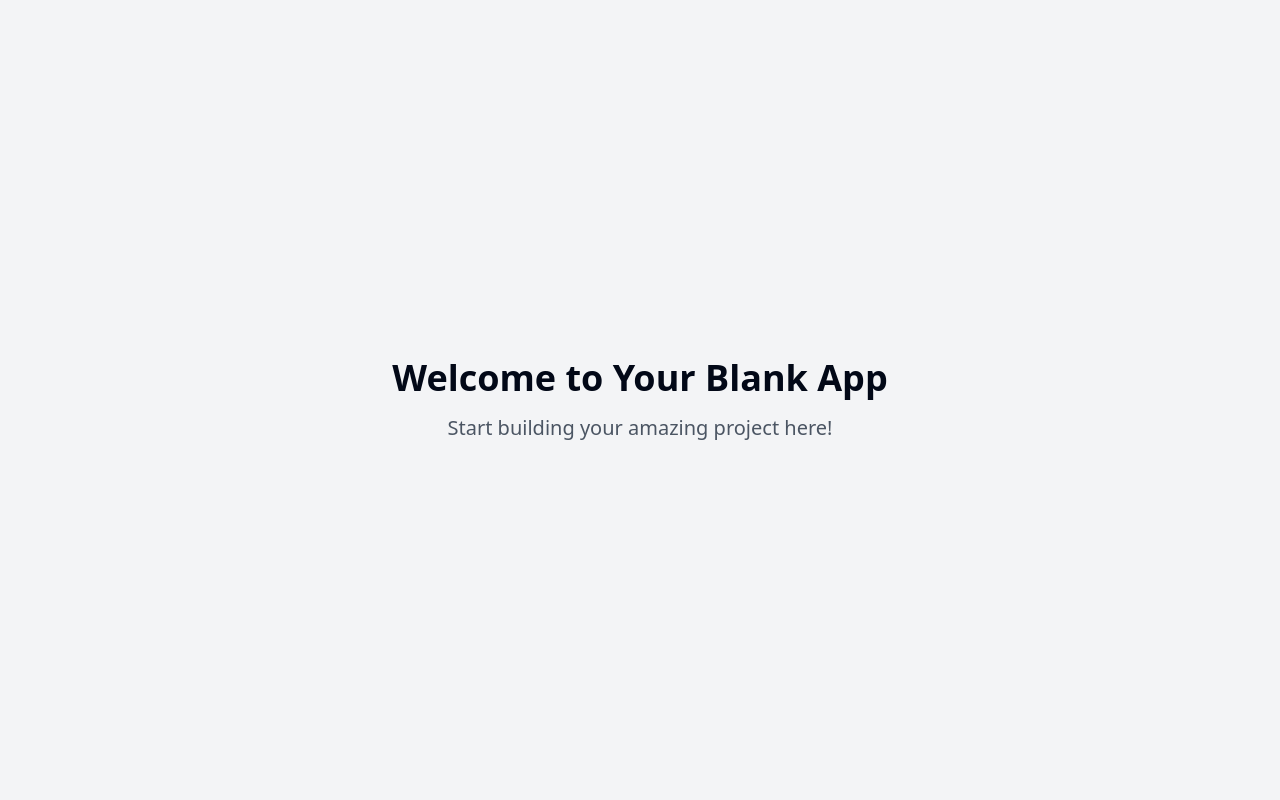
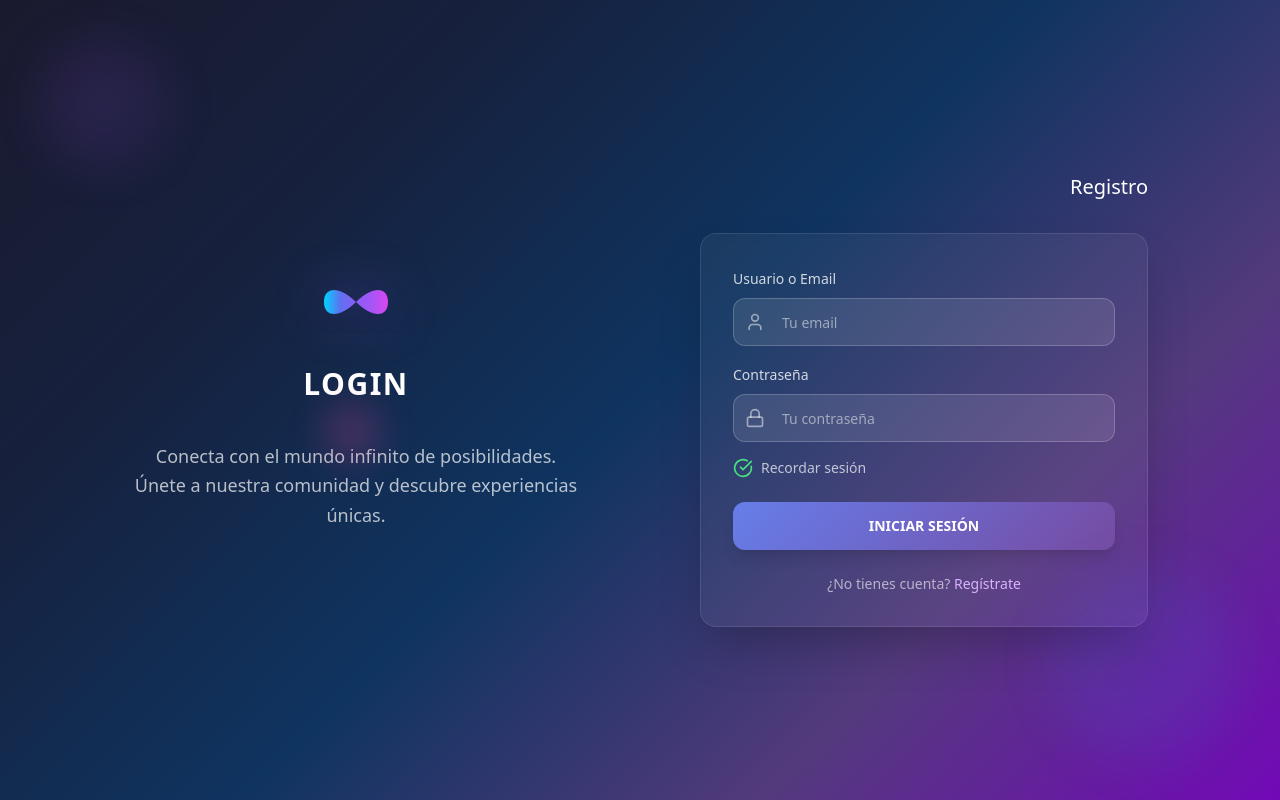
Before and after one commit to DavidFuquene015/comunidad-espejo-social, a React (Vite) app: page / in a window 1280 px wide. Built offline with nearby package versions, Linux system fonts and the light colour scheme.

Commit message:
feat: Implement login page
Implement the login page with the provided design, color scheme, and functionality. The login page should be in Spanish and redirect to a home page upon successful login.

```diff
--- /dev/null
+++ b/src/components/InfinityLogo.tsx
@@ -0,0 +1,40 @@
+
+import React from 'react';
+
+const InfinityLogo = () => {
+  return (
+    <div className="flex flex-col items-center space-y-8">
+      <div className="relative">
+        <div className="w-32 h-16 animate-float animate-glow">
+          <svg
+            viewBox="0 0 200 100"
+            className="w-full h-full"
+            xmlns="http://www.w3.org/2000/svg"
+          >
+            <defs>
+              <linearGradient id="infinityGradient" x1="0%" y1="0%" x2="100%" y2="0%">
+                <stop offset="0%" stopColor="#00d4ff" />
+                <stop offset="25%" stopColor="#5b73f0" />
+                <stop offset="50%" stopColor="#8b5cf6" />
+                <stop offset="75%" stopColor="#a855f7" />
+                <stop offset="100%" stopColor="#d946ef" />
+              </linearGradient>
+            </defs>
+            <path
+              d="M50 50 C 50 25, 75 25, 100 50 C 125 75, 150 75, 150 50 C 150 25, 125 25, 100 50 C 75 75, 50 75, 50 50 Z"
+              fill="url(#infinityGradient)"
+              className="drop-shadow-2xl"
+            />
+          </svg>
+        </div>
+      </div>
+      <div className="text-center">
+        <h1 className="text-3xl font-bold text-white mb-2 tracking-wider">
+          LOGIN
+        </h1>
+      </div>
+    </div>
+  );
+};
+
+export default InfinityLogo;
--- /dev/null
+++ b/src/components/LoginForm.tsx
@@ -0,0 +1,115 @@
+
+import React, { useState } from 'react';
+import { Button } from '@/components/ui/button';
+import { Input } from '@/components/ui/input';
+import { Label } from '@/components/ui/label';
+import { User, Lock, CheckCircle } from 'lucide-react';
+import { useToast } from '@/hooks/use-toast';
+
+const LoginForm = () => {
+  const [email, setEmail] = useState('');
+  const [password, setPassword] = useState('');
+  const [isLoading, setIsLoading] = useState(false);
+  const { toast } = useToast();
+
+  const handleLogin = async (e: React.FormEvent) => {
+    e.preventDefault();
+    setIsLoading(true);
+
+    // Simulación de login (aquí conectarás con tu backend más tarde)
+    setTimeout(() => {
+      setIsLoading(false);
+      toast({
+        title: "¡Bienvenido!",
+        description: "Inicio de sesión exitoso. Redirigiendo...",
+      });
+
+      // Aquí redirigirás a la página de inicio
+      console.log('Login exitoso para:', email);
+    }, 1500);
+  };
+
+  return (
+    <div className="w-full max-w-md space-y-8 backdrop-blur-sm bg-white/5 p-8 rounded-2xl border border-white/10 shadow-2xl">
+      <form onSubmit={handleLogin} className="space-y-6">
+        <div className="space-y-4">
+          <div className="space-y-2">
+            <Label htmlFor="email" className="text-white/80 text-sm font-medium">
+              Usuario o Email
+            </Label>
+            <div className="relative">
+              <User className="absolute left-3 top-1/2 transform -translate-y-1/2 text-white/50 h-5 w-5" />
+              <Input
+                id="email"
+                type="email"
+                placeholder="Tu email"
+                value={email}
+                onChange={(e) => setEmail(e.target.value)}
+                required
+                className="pl-12 bg-white/10 border-white/20 text-white placeholder:text-white/50 focus:border-purple-400 focus:ring-purple-400/50 h-12 rounded-xl"
+              />
+            </div>
+          </div>
+
+          <div className="space-y-2">
+            <Label htmlFor="password" className="text-white/80 text-sm font-medium">
+              Contraseña
+            </Label>
+            <div className="relative">
+              <Lock className="absolute left-3 top-1/2 transform -translate-y-1/2 text-white/50 h-5 w-5" />
+              <Input
+                id="password"
+                type="password"
+                placeholder="Tu contraseña"
+                value={password}
+                onChange={(e) => setPassword(e.target.value)}
+                required
+                className="pl-12 bg-white/10 border-white/20 text-white placeholder:text-white/50 focus:border-purple-400 focus:ring-purple-400/50 h-12 rounded-xl"
+              />
+            </div>
+          </div>
+
+          <div className="flex items-center space-x-2">
+            <CheckCircle className="h-5 w-5 text-green-400" />
+            <span className="text-white/70 text-sm">Recordar sesión</span>
+          </div>
+        </div>
+
+        <Button
+          type="submit"
+          disabled={isLoading}
+          className="w-full h-12 bg-button-gradient hover:scale-105 transform transition-all duration-200 text-white font-semibold rounded-xl shadow-lg hover:shadow-xl disabled:opacity-50 disabled:cursor-not-allowed"
+        >
+          {isLoading ? (
+            <div className="flex items-center space-x-2">
+              <div className="w-5 h-5 border-2 border-white/30 border-t-white rounded-full animate-spin"></div>
+              <span>INICIANDO...</span>
+            </div>
+          ) : (
+            'INICIAR SESIÓN'
+          )}
+        </Button>
+
+        <div className="text-center">
+          <p className="text-white/60 text-sm">
+            ¿No tienes cuenta?{' '}
+            <button
+              type="button"
+              className="text-purple-300 hover:text-purple-200 font-medium transition-colors duration-200"
+              onClick={() => {
+                toast({
+                  title: "Registro",
+                  description: "La función de registro estará disponible pronto.",
+                });
+              }}
+            >
+              Regístrate
+            </button>
+          </p>
+        </div>
+      </form>
+    </div>
+  );
+};
+
+export default LoginForm;
--- a/src/pages/Index.tsx
+++ b/src/pages/Index.tsx
@@ -1,12 +1,40 @@
-// Update this page (the content is just a fallback if you fail to update the page)
+
+import React from 'react';
+import InfinityLogo from '@/components/InfinityLogo';
+import LoginForm from '@/components/LoginForm';
 
 const Index = () => {
   return (
-    <div className="min-h-screen flex items-center justify-center bg-gray-100">
-      <div className="text-center">
-        <h1 className="text-4xl font-bold mb-4">Welcome to Your Blank App</h1>
-        <p className="text-xl text-gray-600">Start building your amazing project here!</p>
+    <div className="min-h-screen bg-social-gradient flex items-center justify-center p-4">
+      <div className="container mx-auto flex flex-col lg:flex-row items-center justify-center lg:justify-between max-w-6xl gap-12">
+        {/* Logo Section */}
+        <div className="flex-1 flex flex-col items-center justify-center space-y-8">
+          <InfinityLogo />
+          <div className="text-center max-w-md">
+            <p className="text-white/70 text-lg leading-relaxed">
+              Conecta con el mundo infinito de posibilidades.
+              Únete a nuestra comunidad y descubre experiencias únicas.
+            </p>
+          </div>
+        </div>
+
+        {/* Login Form Section */}
+        <div className="flex-1 flex items-center justify-center">
+          <div className="w-full max-w-md">
+            <div className="text-right mb-8">
+              <h2 className="text-white text-xl font-light">
+                Registro
+              </h2>
+            </div>
+            <LoginForm />
+          </div>
+        </div>
       </div>
+
+      {/* Decorative Elements */}
+      <div className="fixed top-10 left-10 w-32 h-32 bg-purple-500/10 rounded-full blur-xl"></div>
+      <div className="fixed bottom-10 right-10 w-48 h-48 bg-blue-500/10 rounded-full blur-xl"></div>
+      <div className="fixed top-1/2 left-1/4 w-16 h-16 bg-pink-500/20 rounded-full blur-lg"></div>
     </div>
   );
 };
--- a/tailwind.config.ts
+++ b/tailwind.config.ts
@@ -1,3 +1,4 @@
+
 import type { Config } from "tailwindcss";
 
 export default {
@@ -63,6 +64,11 @@ export default {
 					ring: 'hsl(var(--sidebar-ring))'
 				}
 			},
+			backgroundImage: {
+				'social-gradient': 'linear-gradient(135deg, #1a1a2e 0%, #16213e 25%, #0f3460 50%, #533a7d 75%, #7209b7 100%)',
+				'infinity-gradient': 'linear-gradient(135deg, #00d4ff 0%, #5b73f0 25%, #8b5cf6 50%, #a855f7 75%, #d946ef 100%)',
+				'button-gradient': 'linear-gradient(135deg, #667eea 0%, #764ba2 100%)'
+			},
 			borderRadius: {
 				lg: 'var(--radius)',
 				md: 'calc(var(--radius) - 2px)',
@@ -84,11 +90,21 @@ export default {
 					to: {
 						height: '0'
 					}
+				},
+				'float': {
+					'0%, 100%': { transform: 'translateY(0px)' },
+					'50%': { transform: 'translateY(-20px)' }
+				},
+				'glow': {
+					'0%, 100%': { filter: 'drop-shadow(0 0 20px rgba(139, 92, 246, 0.3))' },
+					'50%': { filter: 'drop-shadow(0 0 40px rgba(139, 92, 246, 0.6))' }
 				}
 			},
 			animation: {
 				'accordion-down': 'accordion-down 0.2s ease-out',
-				'accordion-up': 'accordion-up 0.2s ease-out'
+				'accordion-up': 'accordion-up 0.2s ease-out',
+				'float': 'float 6s ease-in-out infinite',
+				'glow': 'glow 3s ease-in-out infinite'
 			}
 		}
 	},
```
